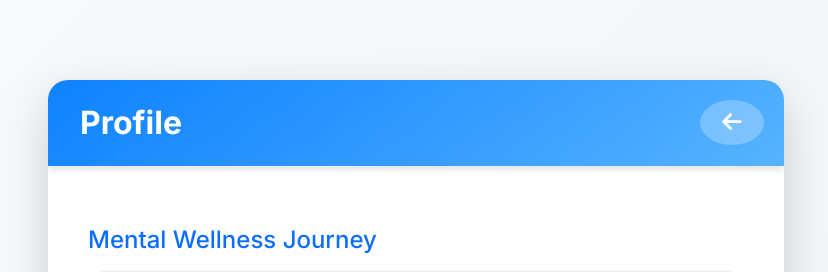
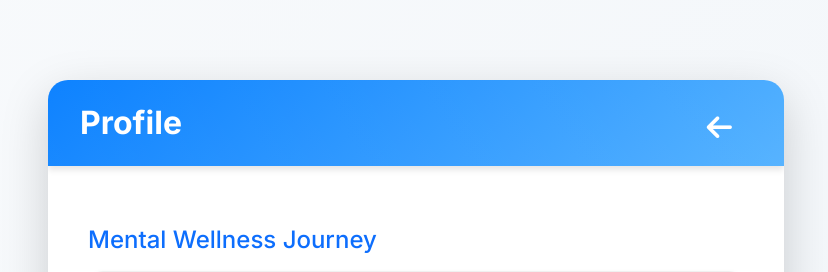
Before and after one commit to Freddie16/Mental-Health, a Django app: template mentalhealthchatbot/chatbot/templates/chatbot/profile.html in a window 1280 px wide. Shown: the top 272 px of the page, without its empty margins (224-1052 px from the left). Run offline with Django 5.2, Linux system fonts and the light colour scheme; the template is opened without the code that fills it: values that come from a table or form of the project are taken from there, others are empty; parts of the project's set-up code (start-up, migrations or seed data) failed here and were passed over.

Commit message:
fixed profile css

```diff
--- a/mentalhealthchatbot/chatbot/templates/chatbot/profile.html
+++ b/mentalhealthchatbot/chatbot/templates/chatbot/profile.html
@@ -98,7 +98,7 @@
     }
 
     .profile-header {
-        border-top-left-radius: 20px;
+        tborder-top-left-radius: 20px;
         border-top-right-radius: 20px;
         padding: 1.5rem 2rem;
         position: relative;
@@ -118,30 +118,30 @@
         margin-bottom: 0;
     }
 
-    /* Back to Chat Button - Circular and Top Right */
+    /* Back to Chat Button - Stylish Arrow Top Right */
     .btn-back-to-chat {
         position: absolute;
         top: 20px;
         right: 20px;
-        background-color: rgba(255, 255, 255, 0.25); /* Lighter background for button */
+        background: none; /* No background */
         color: white;
         border: none;
-        width: 45px;
-        height: 45px;
-        border-radius: 50%;
+        width: auto; /* Adjust to icon size */
+        height: auto; /* Adjust to icon size */
+        border-radius: 0; /* No border radius */
         display: flex;
         justify-content: center;
         align-items: center;
-        transition: background-color 0.3s ease, transform 0.2s ease-in-out; /* Added transform for animation */
+        transition: transform 0.2s ease-in-out; /* Smooth transform */
     }
 
     .btn-back-to-chat:hover {
-        background-color: rgba(255, 255, 255, 0.5); /* Darken on hover */
-        transform: scale(1.1); /* Slight scale up on hover */
+        background-color: transparent; /* No background on hover */
+        transform: scale(1.2); /* Slight scale up on hover */
     }
 
     .btn-back-to-chat i {
-        font-size: 1.4em;
+        font-size: 1.8em; /* Larger arrow for emphasis */
     }
 
     /* --- Progress Section Styles --- */
```
